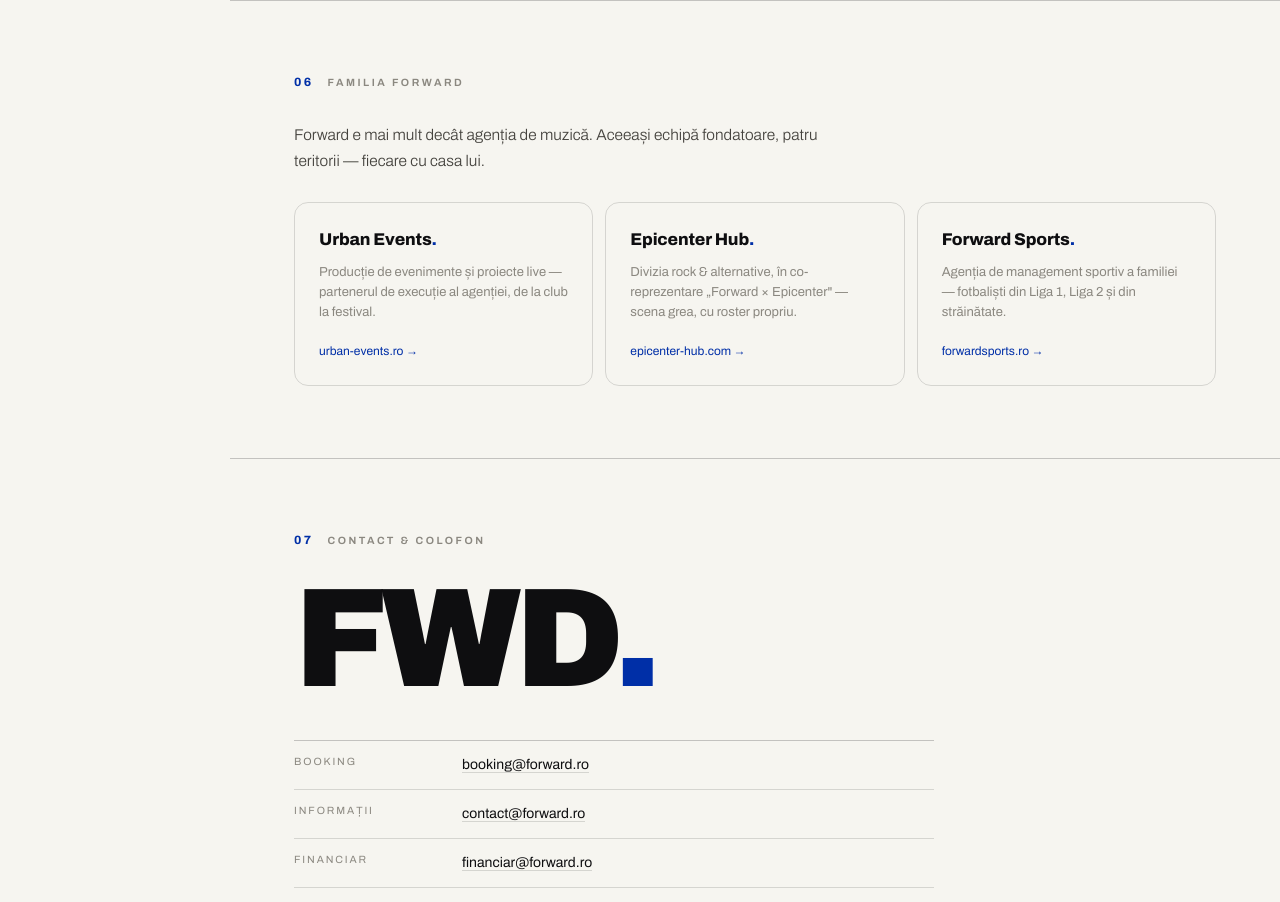
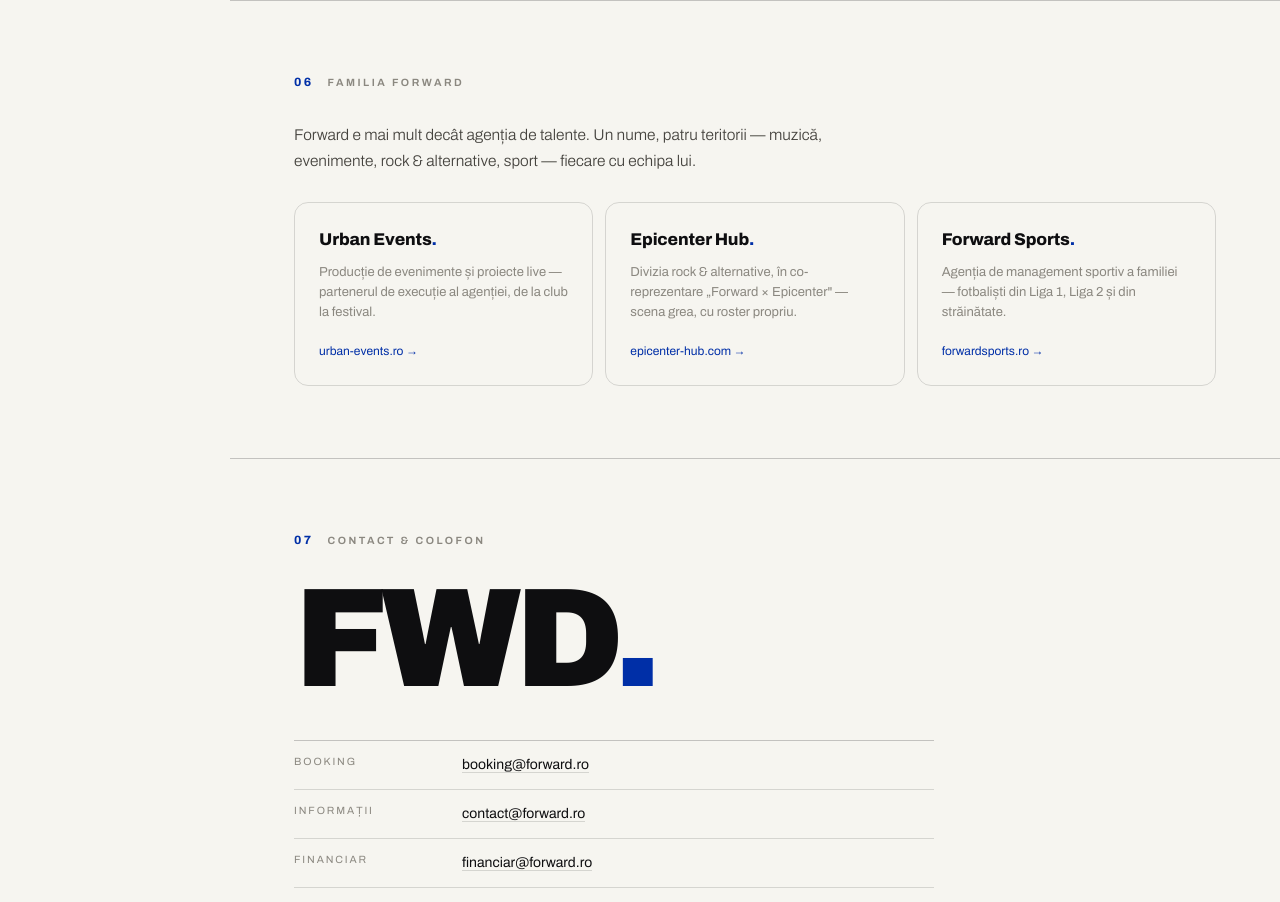
Before and after one commit to forward-hq/forward-ro, a Next.js app: page / in a window 1280 px wide. Shown: the part 8580-9482 px from the top of the page. Built offline with nearby package versions, Linux system fonts and the light colour scheme.

Commit message:
Familia Forward: text nou intro

```diff
--- a/app/page.js
+++ b/app/page.js
@@ -131,8 +131,9 @@ export default function Home() {
         <section className="chapter" id="c6">
           <div className="ck"><span className="num">06</span><span className="t">Familia Forward</span></div>
           <p className="mexp">
-            Forward e mai mult decât agenția de muzică. Aceeași echipă
-            fondatoare, patru teritorii — fiecare cu casa lui.
+                        Forward e mai mult decât agenția de talente. Un nume, patru
+                        teritorii — muzică, evenimente, rock &amp; alternative, sport —
+                          fiecare cu echipa lui.
           </p>
           <div className="fgrid">
             <a className="fcard" href="https://www.urban-events.ro" target="_blank" rel="noopener">
```
